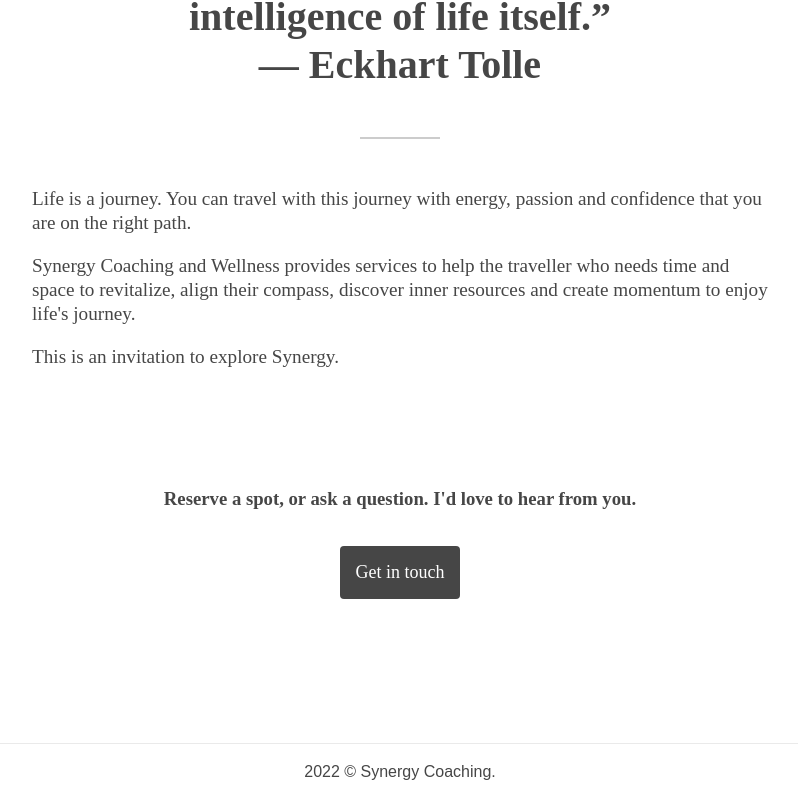
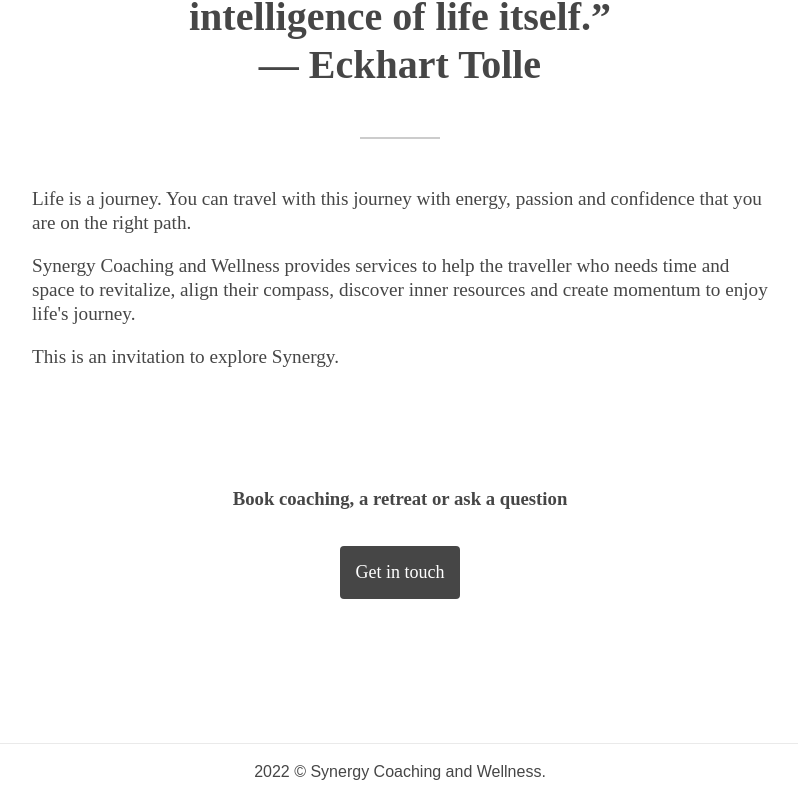
Before and after one commit to tbguest/synergy-coaching, a Next.js app: page / in a window 1280 px wide. Shown: the part 1026-1826 px from the top of the page, without its empty margins (240-1038 px from the left). Built offline with nearby package versions, Linux system fonts and the light colour scheme; a web font is replaced by a local one.

Commit message:
Update copy

```diff
--- a/components/Footer/Footer.jsx
+++ b/components/Footer/Footer.jsx
@@ -3,7 +3,7 @@ import styles from "./Footer.module.css";
 const Footer = () => {
   return (
     <footer className={styles.footer}>
-      <p>{new Date().getFullYear()} &copy; Synergy Coaching.</p>
+      <p>{new Date().getFullYear()} &copy; Synergy Coaching and Wellness.</p>
     </footer>
   );
 };
--- a/pages/index.js
+++ b/pages/index.js
@@ -29,9 +29,7 @@ export default function Home() {
         </div>
       </div>
       <div className={styles.contact_refer_content}>
-        <h3>
-          Reserve a spot, or ask a question. I&apos;d love to hear from you.
-        </h3>
+        <h3>Book coaching, a retreat or ask a question</h3>
         <Link href={"/contact"}>
           <button className={styles.contact_button}>
             <a className={styles.nav_link}>Get in touch</a>
```
